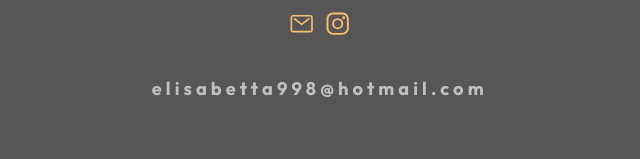
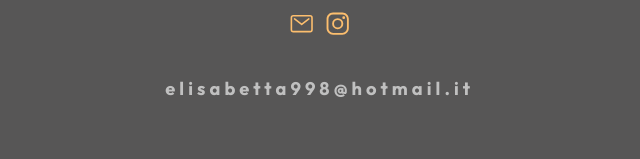
Before and after one commit to EliMarago/Elisabetta-Photography, a plain HTML site: page index.html in a window 1280 px wide. Shown: the part 6538-6697 px from the top of the page, 559-1199 px from the left. Drawn offline with nearby package versions, Linux system fonts and the light colour scheme.

Commit message:
Update index.html

```diff
--- a/index.html
+++ b/index.html
@@ -251,7 +251,7 @@
                 </a>
               </div>
               <div class="box-text-email">
-                <p class="text-email">elisabetta998@hotmail.com</p>
+                <p class="text-email">elisabetta998@hotmail.it</p>
               </div>
             </div>
           </div>
```
